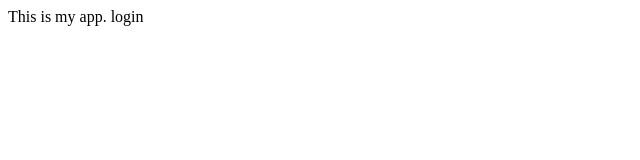
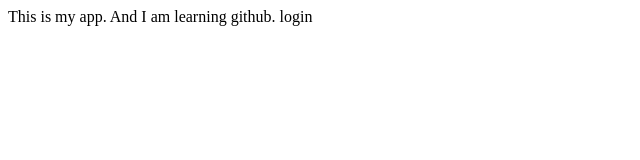
Before and after one commit to zaryabzaib/myappsample, a plain HTML site: page index.html in a window 1280 px wide. Shown: the whole page, without its empty margins (0-640 px from the left). Drawn offline with Linux system fonts and the light colour scheme.

Commit message:
updated the text

```diff
--- a/index.html
+++ b/index.html
@@ -3,7 +3,7 @@
         <title>My App</title>
     </head>
     <body>
-        This is my app.
+        This is my app. And I am learning github.
         login
     </body>
 </html>
```
